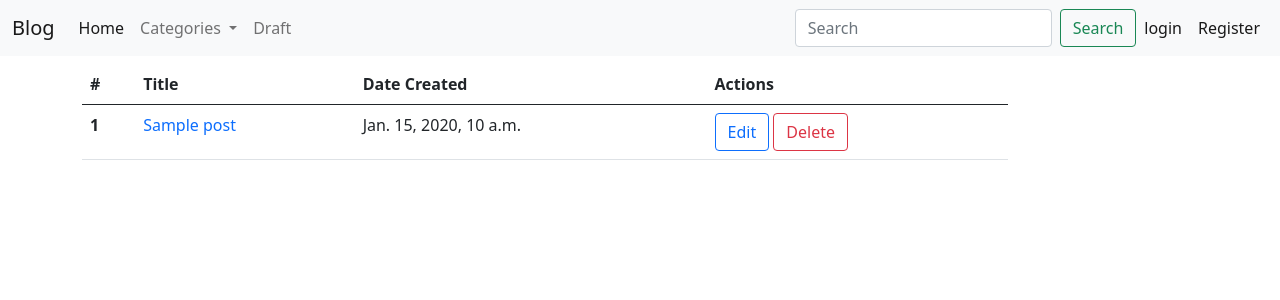
After one commit to rcoffie/simple-blog-app, a Django app: page /accounts/dashboard/ in a window 1280 px wide. The commit adds this page. Shown: the top 300 px of the page. Run offline with Django 4.2, Linux system fonts and the light colour scheme; tables that the repository leaves empty hold one stand-in row (values such as "Sample post").

Commit message:
feature-dashboard

```diff
--- a/accounts/urls.py
+++ b/accounts/urls.py
@@ -3,5 +3,7 @@ from accounts import views
 urlpatterns = [
 path ('register',views.register,name='register'),
 path('login',views.user_login, name='login'),
-path('user-logout',views.user_logout,name='user_logout')
+path('user-logout',views.user_logout,name='user_logout'),
+# TODO ADD SLASH INFRONT OF THE URLS
+path('dashboard/',views.dashboard,name="dashboard"),
 ]
--- a/accounts/views.py
+++ b/accounts/views.py
@@ -4,9 +4,14 @@ from django.contrib.auth import login, authenticate, logout
 from django.contrib import messages
 from django.contrib.auth.forms import AuthenticationForm
 from django.contrib.auth.decorators import login_required
-
+from post.models import Posts
 # Create your views here.
 
+def dashboard(request):
+    # TODO IN FUTURE TEMPLATE MIGHT NEED DATA-TABLE FOR FILTERING
+    posts_list = Posts.objects.all()
+    context ={'posts_list':posts_list}
+    return render(request, 'accounts/dashboard.html',context)
 
 def register(request):
     register_form = NewUserForm()
--- a/post/views.py
+++ b/post/views.py
@@ -51,6 +51,7 @@ def post_detail(request, id):
             return render(request,'posts/post_detail.html',context)
     return render(request,'posts/post_detail.html',context)
 
+@login_required(login_url='/accounts/login/')
 def update_post(request, id):
     post = Posts.objects.get(id=id)
     update_post_form = PostsForm(instance=post)
@@ -64,7 +65,7 @@ def update_post(request, id):
     context = {'update_post_form':update_post_form,}
     return render(request, 'posts/update_post.html',context)
 
-
+@login_required(login_url='/accounts/login/')
 def delete_post(request, id):
     post = Posts.objects.get(id=id)
     messages.warning(request, 'post deleted')
@@ -77,7 +78,7 @@ def draft(request):
     return render(request, 'posts/draft.html', context)
 
 
-
+# TODO will write a logic to list all post related to a particular category
 def category(request, category):
     posts = Posts.objects.filter(category__name__contains=category).order_by('-created_on')
     context = {
--- /dev/null
+++ b/templates/accounts/dashboard.html
@@ -0,0 +1,42 @@
+{%  extends 'base.html' %}
+
+{% block content %}
+
+<div class="container">
+
+  <div class="row">
+    <div class="col-md-10">
+
+      <table class="table table-hover">
+  <thead>
+    <tr>
+      <th scope="col">#</th>
+      <th scope="col">Title</th>
+      <th scope="col">Date Created</th>
+      <th scope="col">Actions</th>
+    </tr>
+  </thead>
+  <tbody>
+    {% for each in posts_list %}
+    <tr>
+      <th scope="row">{{ forloop.counter }}</th>
+      <td> <a class="text-decoration-none" href="{% url 'post_detail' each.id  %}"> {{each.title}}</a> </td>
+      <td>{{each.created_on}}</td>
+      <td>
+         <a href="{% url 'update_post' each.id %}" type="button" class="btn btn-outline-primary">Edit</a>
+         <a href="{% url 'delete_post' each.id  %}" type="button" class="btn btn-outline-danger">Delete</a>
+        </td>
+
+    </tr>
+    {% endfor %}
+
+
+  </tbody>
+</table>
+
+    </div>
+  </div>
+
+</div>
+
+{% endblock %}
--- a/templates/base.html
+++ b/templates/base.html
@@ -52,8 +52,9 @@
               Hi!  {{request.user.username}}
               </a>
               <ul class="dropdown-menu" aria-labelledby="navbarDropdown">
+                <li><a class="dropdown-item" href="{% url 'create_post' %}">Add Post</a></li>
+                <li><a class="dropdown-item" href="{% url 'dashboard' %}">Dashboard</a></li>
                 <li><a class="dropdown-item" href="{% url 'user_logout' %}">Logout</a></li>
-                <li><a class="dropdown-item" href="{% url 'create_post' %}">Add Post</a></li>
                 <li><hr class="dropdown-divider"></li>
                 <li><a class="dropdown-item" href="#">Others</a></li>
               </ul>
```
